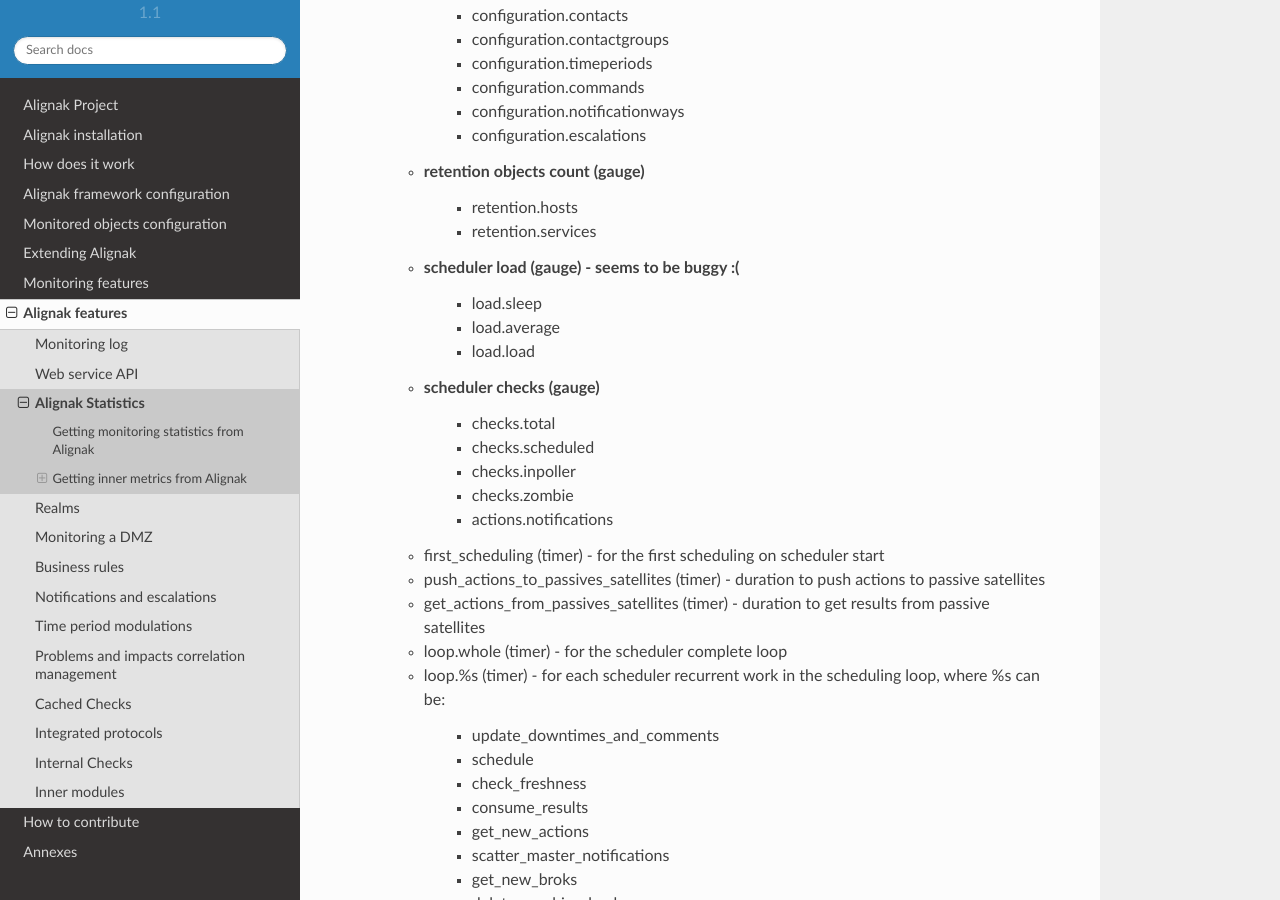
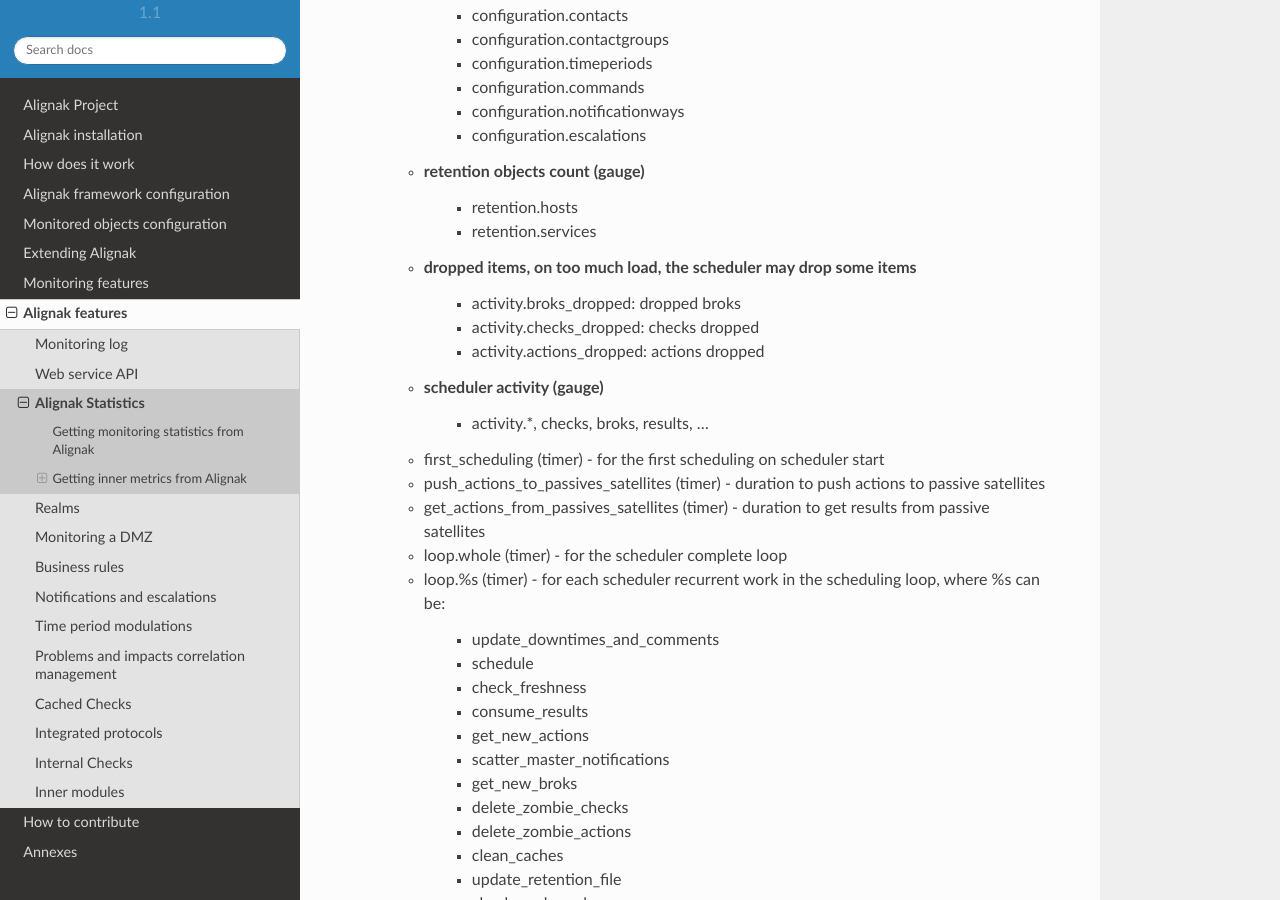
Before and after one commit to Alignak-monitoring/alignak-doc, a Sphinx documentation site: the page built from source/07_alignak_features/03_statistics.rst, in a window 1280 px wide and 900 px high, scrolled down 3074 px. Built offline with Sphinx 7.4.7 and the Read the Docs theme 2.0.0, drawn with Linux system fonts in a browser that asks for light colours.

Commit message:
Update statistics (partly...)

```diff
--- a/source/03_how_it_work/03_environment_variables.rst
+++ b/source/03_how_it_work/03_environment_variables.rst
@@ -80,7 +80,9 @@
 
 On each activity loop end, if the report period is happening, the arbiter gets the current cpu, memory and disk information from the OS and dumps them to the information log. The dump is formatted as a Nagios plugin output with performance data.
 
-When this variable is defined, the default report period is set to 5. As such, each 5 loop turn, there is a report in the information log. If this variable contains an integer value, this value will define the report period in seconds.::
+When this variable is defined, the default report period is set to 5. As such, each 5 loop turn, there is a report in the information log. If this variable contains an integer value, this value will define the report period in seconds.
+
+ ::
 
    # Define environment variable
    setenv ALIGNAK_SYSTEM_MONITORING 5
--- a/source/07_alignak_features/03_statistics.rst
+++ b/source/07_alignak_features/03_statistics.rst
@@ -104,17 +104,13 @@
         - retention.hosts
         - retention.services
 
-    - scheduler load (gauge) - seems to be buggy :(
-        - load.sleep
-        - load.average
-        - load.load
+    - dropped items, on too much load, the scheduler may drop some items
+        - activity.broks_dropped: dropped broks
+        - activity.checks_dropped: checks dropped
+        - activity.actions_dropped: actions dropped
 
-    - scheduler checks (gauge)
-        - checks.total
-        - checks.scheduled
-        - checks.inpoller
-        - checks.zombie
-        - actions.notifications
+    - scheduler activity (gauge)
+        - activity.*, checks, broks, results, ...
 
     - first_scheduling (timer) - for the first scheduling on scheduler start
 
@@ -149,6 +145,7 @@
         - get_objects_from_from_queues
         - get_latency_average_percentile
 
+
 * satellite (poller, reactionner):
     - con-init.scheduler (timer) - scheduler connection duration
     - core.get-new-actions (timer) - duration to get the new actions to execute from the scheduler
```
